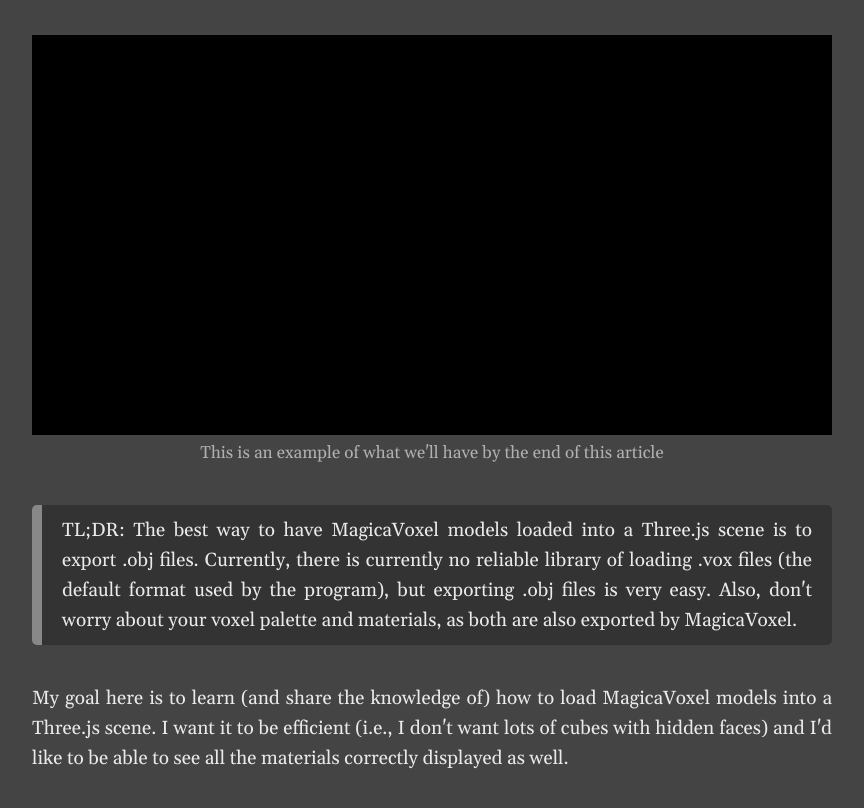
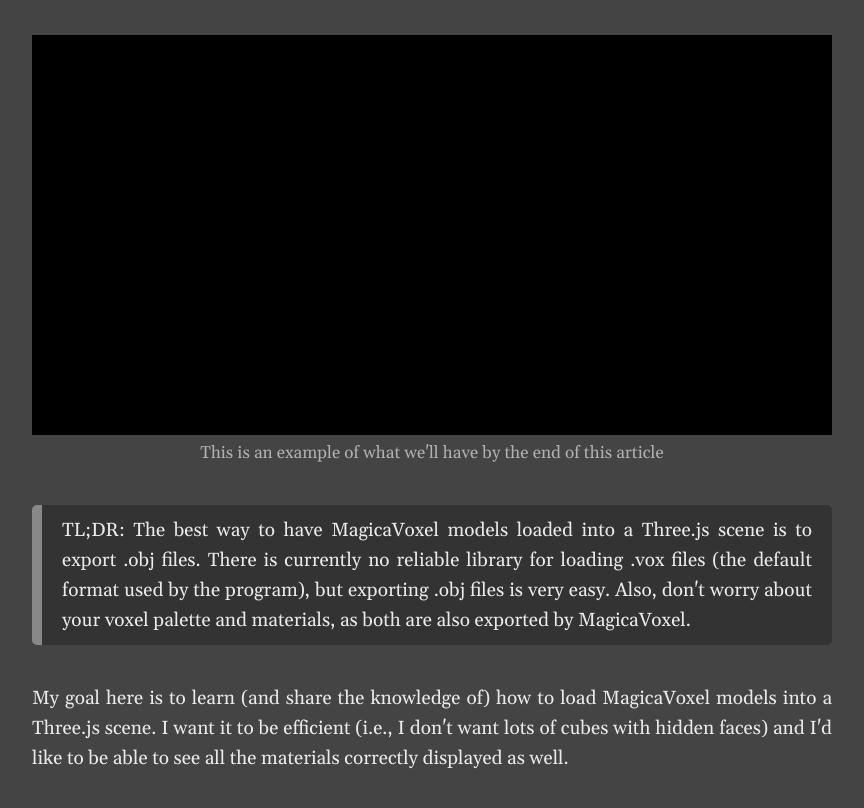
Before and after one commit to luciopaiva/magicavoxel-threejs-howto, a website with bundled scripts: page index.html in a window 1280 px wide. Shown: the part 200-1008 px from the top of the page, without its empty margins (208-1072 px from the left). Built offline with nearby package versions, Linux system fonts and the light colour scheme; a script that the page names is missing.

Commit message:
Fix typos

```diff
--- a/index.html
+++ b/index.html
@@ -46,7 +46,7 @@
 
     <p class="caption">This is an example of what we'll have by the end of this article</p>
 
-    <p class="quote">TL;DR: The best way to have MagicaVoxel models loaded into a Three.js scene is to export .obj files. Currently, there is currently no reliable library of loading .vox files (the default format used by the program), but exporting .obj files is very easy. Also, don't worry about your voxel palette and materials, as both are also exported by MagicaVoxel.</p>
+    <p class="quote">TL;DR: The best way to have MagicaVoxel models loaded into a Three.js scene is to export .obj files. There is currently no reliable library for loading .vox files (the default format used by the program), but exporting .obj files is very easy. Also, don't worry about your voxel palette and materials, as both are also exported by MagicaVoxel.</p>
 
     <p>My goal here is to learn (and share the knowledge of) how to load MagicaVoxel models into a Three.js scene. I want it to be efficient (i.e., I don't want lots of cubes with hidden faces) and I'd like to be able to see all the materials correctly displayed as well.</p>
 
```
